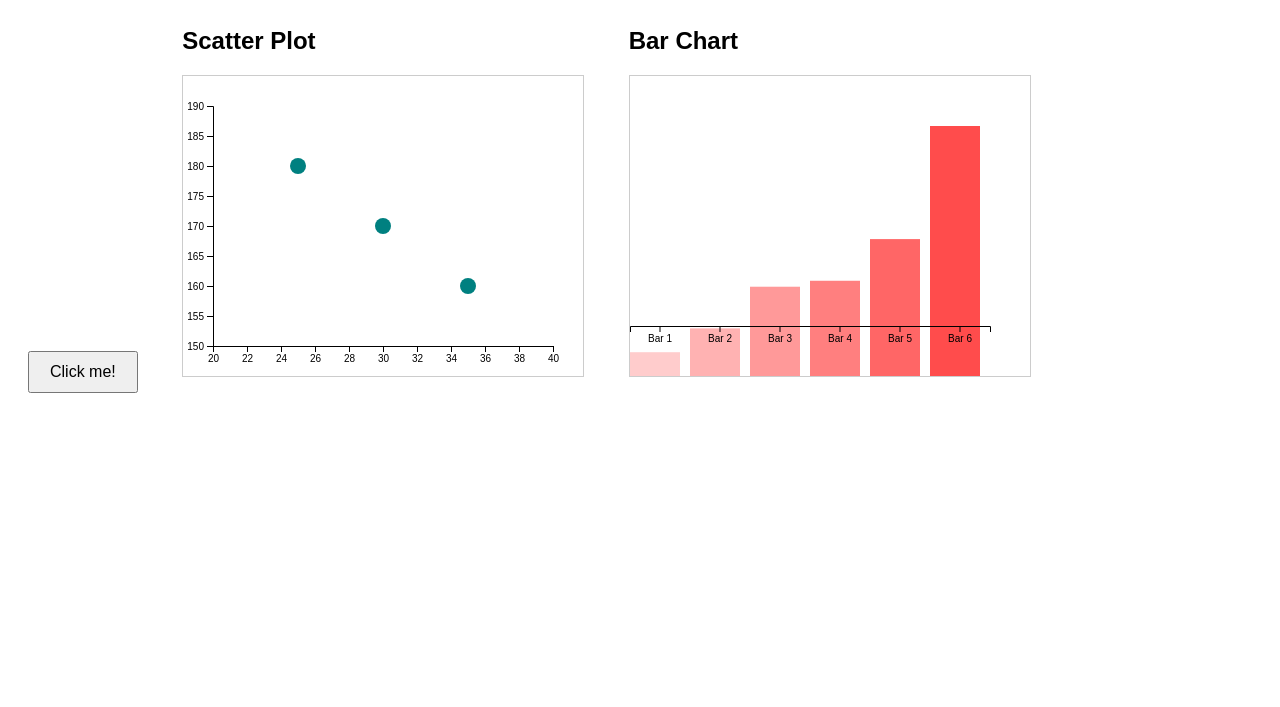
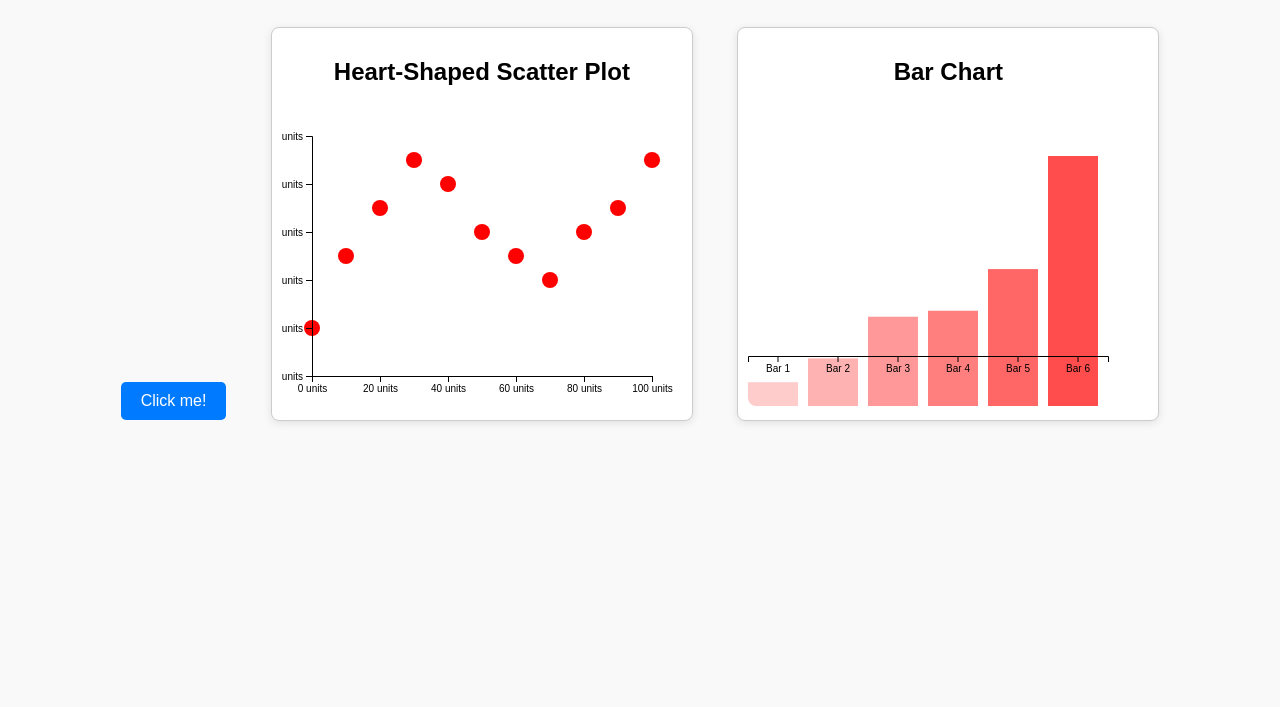
Before and after one commit to kendallh78/cardiovasculardisease, a plain HTML site: page index.html in a window 1280 px wide. Shown: the part 93-800 px from the top of the page. Drawn offline with nearby package versions, Linux system fonts and the light colour scheme.

Commit message:
index.html

```diff
--- a/index.html
+++ b/index.html
@@ -3,28 +3,49 @@
 <head>
   <meta charset="UTF-8">
   <meta name="viewport" content="width=device-width, initial-scale=1.0">
-  <title>Interactive Charts and Button</title>
+  <title>Interactive Charts and Moving Button</title>
   <script src="https://d3js.org/d3.v7.min.js"></script>
   <style>
     body {
       font-family: Arial, sans-serif;
+      background-color: #f9f9f9;
+      text-align: center;
+      margin: 0;
+      padding: 20px;
+    }
+    h1 {
+      color: #333;
+    }
+    .chart {
+      display: inline-block;
+      margin: 20px;
+      border: 1px solid #ccc;
+      background-color: #fff;
+      border-radius: 8px;
+      box-shadow: 0 2px 8px rgba(0, 0, 0, 0.1);
+      padding: 10px;
+    }
+    svg {
+      border-radius: 8px;
+    }
+    button {
+      margin: 20px;
+      padding: 10px 20px;
+      font-size: 16px;
+      background-color: #007bff;
+      color: white;
+      border: none;
+      border-radius: 5px;
+      cursor: pointer;
+      transition: background-color 0.3s;
+    }
+    button:hover {
+      background-color: #0056b3;
     }
     .dipped {
       background-color: #ff6347;
       color: white;
       transform: translateX(100px);
-    }
-    button {
-      margin: 20px;
-      padding: 10px 20px;
-      font-size: 16px;
-    }
-    .chart {
-      display: inline-block;
-      margin: 20px;
-    }
-    svg {
-      border: 1px solid #ccc;
     }
   </style>
 </head>
@@ -36,14 +57,14 @@
 
   <!-- Scatter Plot -->
   <div class="chart">
-    <h2>Scatter Plot</h2>
-    <svg id="scatterPlot"></svg>
+    <h2>Heart-Shaped Scatter Plot</h2>
+    <svg id="heartScatterPlot" width="400" height="300"></svg>
   </div>
 
   <!-- Bar Chart -->
   <div class="chart">
     <h2>Bar Chart</h2>
-    <svg id="barChart"></svg>
+    <svg id="barChart" width="400" height="300"></svg>
   </div>
 
   <script>
@@ -58,52 +79,65 @@
       };
     }
 
-    // Helper code to open specific files (for Glitch environment)
-    let goto = (file, line) => {
-      window.parent.postMessage(
-        { type: "glitch/go-to-line", payload: { filePath: file, line: line } }, "*"
-      );
-    };
-    const filer = document.querySelectorAll(".fileopener");
-    filer.forEach((f) => {
-      f.onclick = () => { goto(f.dataset.file, f.dataset.line); };
-    });
+    // Heart-Shaped Scatter Plot setup
+    const heartSvg = d3.select("#heartScatterPlot");
 
-    // D3.js Scatter Plot setup
-    const scatterSvg = d3.select("#scatterPlot")
-      .attr("width", 400)
-      .attr("height", 300);
-
-    const scatterData = [
-      { age_in_years: 25, height: 180 },
-      { age_in_years: 30, height: 170 },
-      { age_in_years: 35, height: 160 }
+    const heartData = [
+      { x: 0, y: 0 },
+      { x: 10, y: 15 },
+      { x: 20, y: 25 },
+      { x: 30, y: 35 },
+      { x: 40, y: 30 },
+      { x: 50, y: 20 },
+      { x: 60, y: 15 },
+      { x: 70, y: 10 },
+      { x: 80, y: 20 },
+      { x: 90, y: 25 },
+      { x: 100, y: 35 },
     ];
 
-    const xScale = d3.scaleLinear().domain([20, 40]).range([30, 370]);
-    const yScale = d3.scaleLinear().domain([150, 190]).range([270, 30]);
+    const xScale = d3.scaleLinear().domain([0, 100]).range([30, 370]);
+    const yScale = d3.scaleLinear().domain([-10, 40]).range([270, 30]);
 
-    scatterSvg.selectAll("circle")
-      .data(scatterData)
+    heartSvg.selectAll("circle")
+      .data(heartData)
       .enter()
       .append("circle")
-      .attr("cx", d => xScale(d.age_in_years))
-      .attr("cy", d => yScale(d.height))
+      .attr("cx", d => xScale(d.x))
+      .attr("cy", d => yScale(d.y))
       .attr("r", 8)
-      .style("fill", "teal");
+      .style("fill", "red")
+      .on("mouseover", function (event, d) {
+        d3.select(this).transition()
+          .duration(200)
+          .attr("r", 12)
+          .style("fill", "orange");
+        heartSvg.append("text")
+          .attr("x", xScale(d.x))
+          .attr("y", yScale(d.y) - 10)
+          .attr("class", "tooltip")
+          .text(`(${d.x}, ${d.y})`)
+          .style("text-anchor", "middle")
+          .style("fill", "black");
+      })
+      .on("mouseout", function (d) {
+        d3.select(this).transition()
+          .duration(200)
+          .attr("r", 8)
+          .style("fill", "red");
+        heartSvg.selectAll(".tooltip").remove();
+      });
 
-    scatterSvg.append("g")
+    heartSvg.append("g")
       .attr("transform", "translate(0,270)")
-      .call(d3.axisBottom(xScale));
+      .call(d3.axisBottom(xScale).ticks(5).tickFormat(d => d + ' units'));
 
-    scatterSvg.append("g")
+    heartSvg.append("g")
       .attr("transform", "translate(30,0)")
-      .call(d3.axisLeft(yScale));
+      .call(d3.axisLeft(yScale).ticks(5).tickFormat(d => d + ' units'));
 
     // D3.js Bar Chart setup
-    const barSvg = d3.select("#barChart")
-      .attr("width", 400)
-      .attr("height", 300);
+    const barSvg = d3.select("#barChart");
 
     const barData = [4, 8, 15, 16, 23, 42];
 
```
